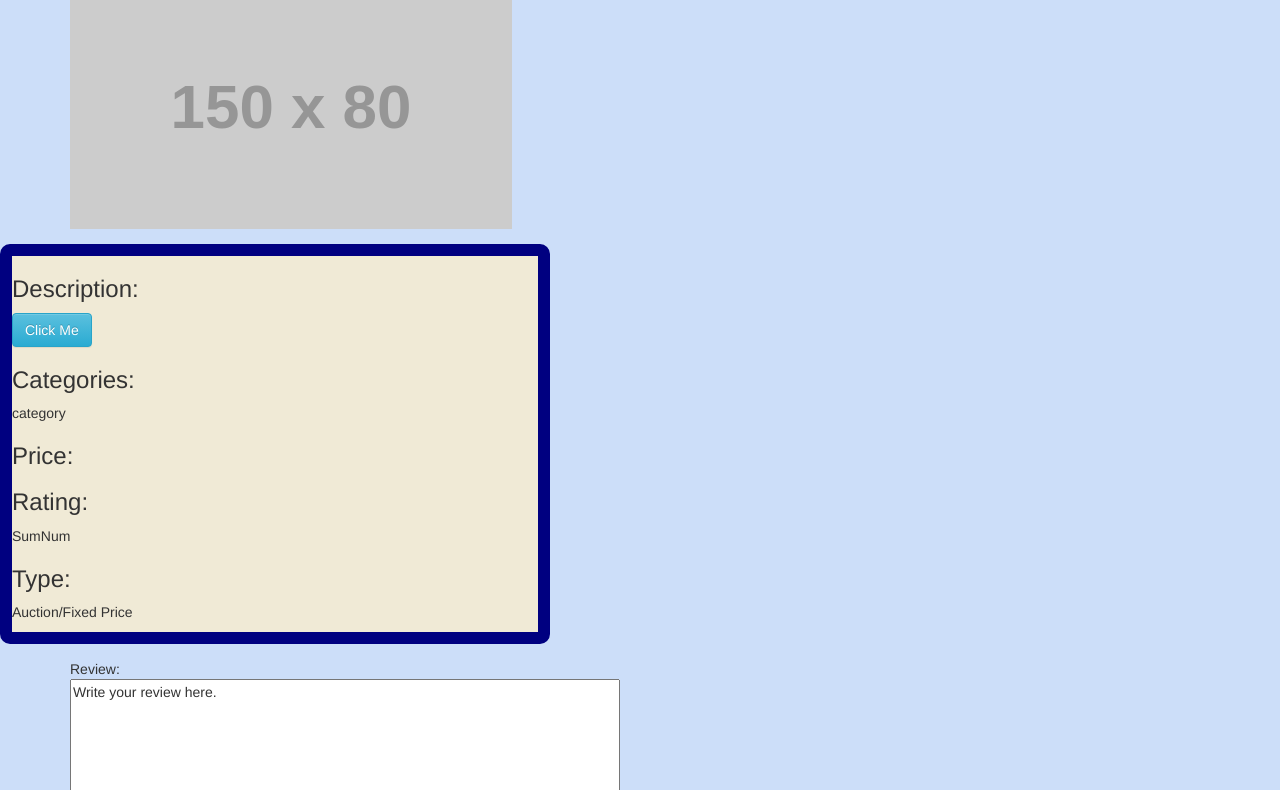
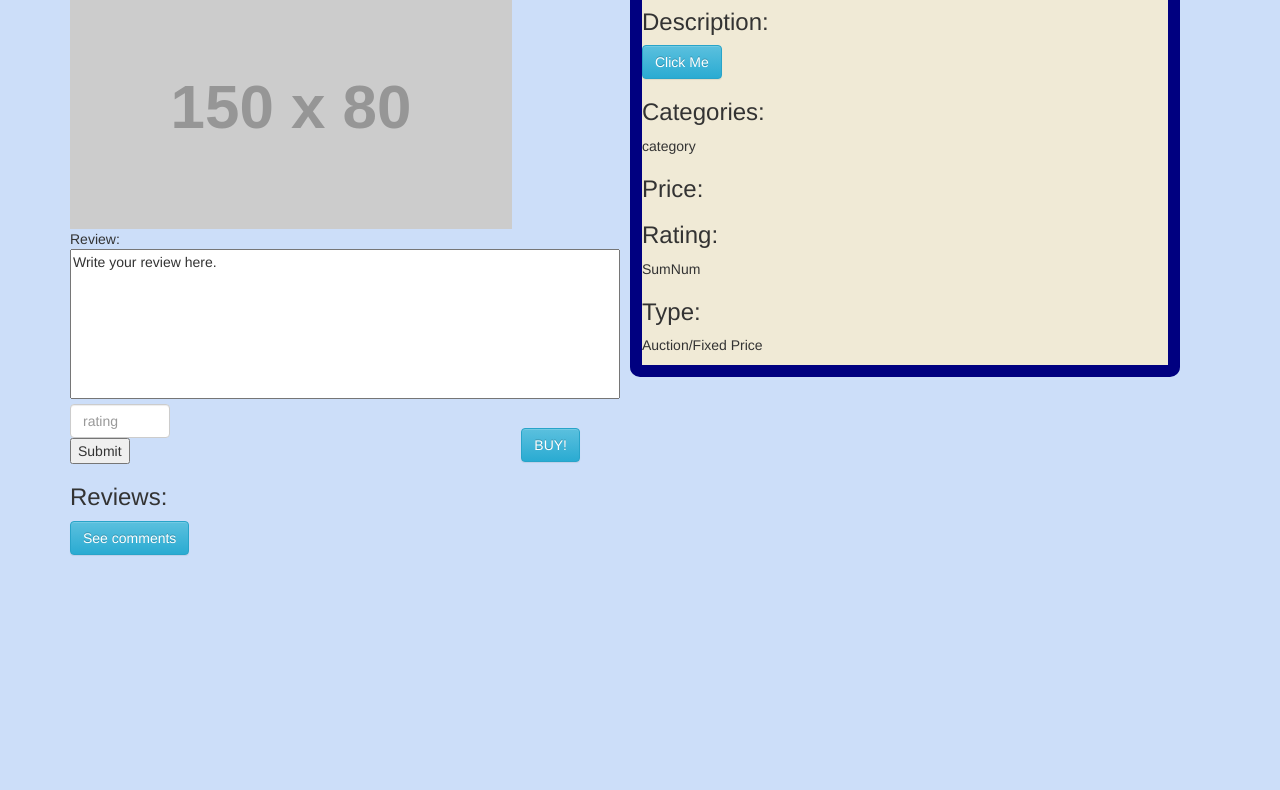
Before and after one commit to 13wrightd/Himalaya.com, a website: page pages/item_page.html in a window 1280 px wide. Shown: the part 138-928 px from the top of the page. After the commit the page ends 800 px from the top, so only its background shows below. Drawn offline with nearby package versions, Linux system fonts and the light colour scheme; no server answers; placeholder pictures from the web are drawn by us.

Commit message:
added buy button

```diff
--- a/css/item_page.css
+++ b/css/item_page.css
@@ -7,8 +7,7 @@ body {
 }
 
 #wrapper{
-	margin-left: auto;
-	margin-right: auto;
+	min-width: 960px;
 }
 
 
@@ -26,6 +25,7 @@ h1, img{
 }
 
 .absolute {
+	position: absolute;
     top: 100px;
     right: 100px;
     background-color: rgb(240, 234, 214);
@@ -69,3 +69,9 @@ textarea {
 #review{
 	padding-left: 70px;
 }
+
+.buyButton{
+	position: absolute;
+	right: 700px;
+	bottom: 200px;
+}
--- a/pages/item_page.html
+++ b/pages/item_page.html
@@ -17,8 +17,8 @@
     <!-- Specific CSS file -->
     <link href="../css/item_page.css" rel="stylesheet">
   </head>
-<div id="wrapper">
 <body>
+<div id='wrapper'>
 <!-- Nav Bar to Stay on all pages-->
  <nav class="navbar navbar-inverse">
   <div class="container-fluid">
@@ -109,6 +109,9 @@
   </div>
   <script src="https://cdnjs.cloudflare.com/ajax/libs/socket.io/1.7.3/socket.io.js"></script>
   <script src="../js/item_page.js"></script>
+  <div class="buyButton">
+  <button id='buyButton' type="button" class="btn btn-info">BUY!</button>
+  </div>
+  </div>
 	</body>
-  </div>
 </html>
```
